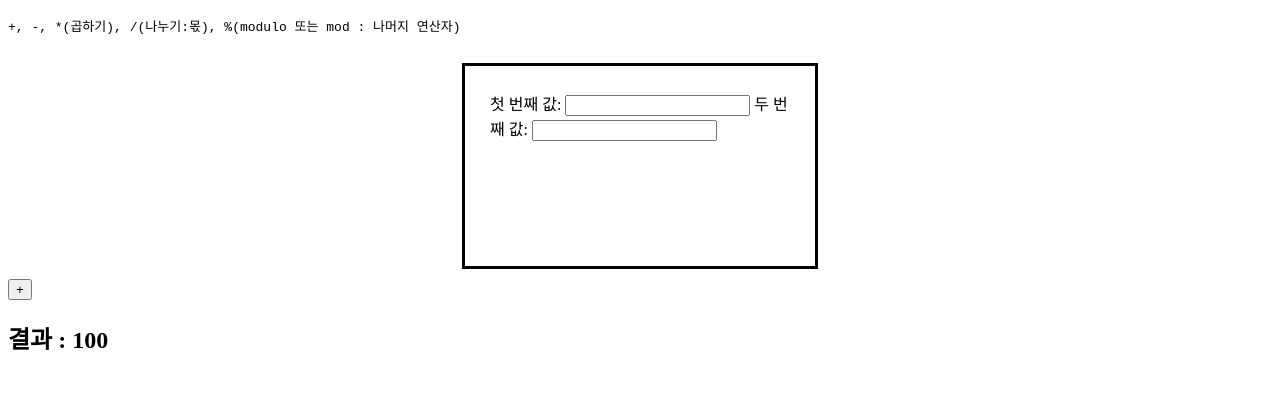
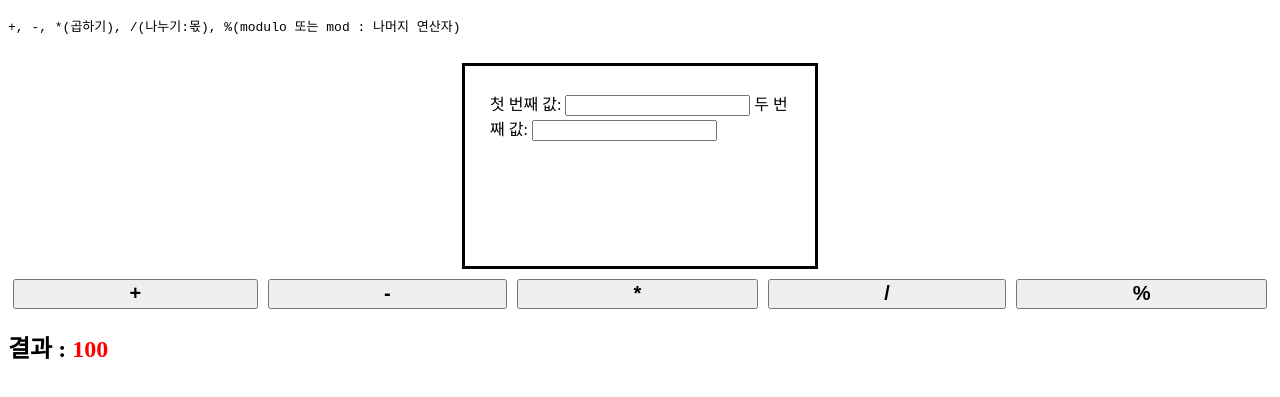
Before and after one commit to yeonhee-cho/03_JavaScript, a plain HTML site: page html/03_연산자.html in a window 1280 px wide. Shown: the part 119-516 px from the top of the page. Drawn offline with Linux system fonts and the light colour scheme.

Commit message:
[Add] 연산자 함수 실습 기능 연습

```diff
--- a/css/03_연산자.css
+++ b/css/03_연산자.css
@@ -11,3 +11,15 @@
   display: flex;
   margin-top: 10px;
 }
+
+.btn-row > button {
+  height: 30px;
+  margin: 0 5px;
+  flex-grow: 1;
+  font-size: 20px;
+  font-weight: bold;
+}
+
+#calcResult {
+  color: red;
+}
--- a/html/03_연산자.html
+++ b/html/03_연산자.html
@@ -27,8 +27,12 @@
     </div>
 
     <div class="row btn-row">
-      <!-- 버튼 클릭 시 plusFn() 함수 호출(실행) -->
+      <!-- 버튼 클릭 시 함수 호출(실행) -->
       <button type="button" onclick="plusFn()">+</button>
+      <button type="button" onclick="minusFn()">-</button>
+      <button type="button" onclick="multiFn()">*</button>
+      <button type="button" onclick="divFn()">/</button>
+      <button type="button" onclick="modFn()">%</button>
     </div>
     <div class="row">
       <h2>결과 : <span id="calcResult">100</span></h2>
--- a/js/03_연산자.js
+++ b/js/03_연산자.js
@@ -1,3 +1,4 @@
+/* + */
 function plusFn() {
   // 변수 선언
   // document(문서) : HTML 문서(파일) 내에서
@@ -28,8 +29,8 @@ function plusFn() {
     숫자만 작성된 문자열("123")을 진짜 숫자(123)으로 바꾸는 방법
     Number("123") -> 숫자 123으로 변경
   */
-  alert("두 수의 합 : " + number1 + number2); // 숫자로 변환되지 않음
-  alert("두 수의 합 : " + Number(number1) + Number(number2)); // 숫자로 변환되지 않음
+  // alert("두 수의 합 : " + number1 + number2); // 숫자로 변환되지 않음
+  // alert("두 수의 합 : " + Number(number1) + Number(number2)); // 숫자로 변환되지 않음
   alert(Number(number1) + Number(number2));
 
   /*
@@ -44,7 +45,55 @@ function plusFn() {
   // 3번 result.innerText로 수의 합을 저장해서 사용자 화면에 보여주기
 
   // result 뒤에는 소비자가 작성한 계산 값이 아니라, 우리가 더해준 계산 결과가 들어가야하기 때문에 .value 를 붙여주지 않음
-  // 계산결과
+  // + 계산결과
   const result = document.getElementById("calcResult");
   result.innerText = Number(number1) + Number(number2);
 }
+
+/* - */
+function minusFn() {
+  const number1 = document.getElementById("input1").value;
+  const number2 = document.getElementById("input2").value;
+  console.log("number1의 값 : " + number1);
+  console.log("number2의 값 : " + number2);
+
+  //  - 계산결과
+  const result = document.getElementById("calcResult");
+  result.innerText = Number(number1) - Number(number2);
+}
+
+/* * */
+function multiFn() {
+  const number1 = document.getElementById("input1").value;
+  const number2 = document.getElementById("input2").value;
+  console.log("number1의 값 : " + number1);
+  console.log("number2의 값 : " + number2);
+
+  // * 계산결과
+  const result = document.getElementById("calcResult");
+  result.innerText = Number(number1) * Number(number2);
+}
+
+/* / */
+function divFn() {
+  const number1 = document.getElementById("input1").value;
+  const number2 = document.getElementById("input2").value;
+  console.log("number1의 값 : " + number1);
+  console.log("number2의 값 : " + number2);
+
+  // / 계산결과
+  const result = document.getElementById("calcResult");
+  result.innerText = Number(number1) / Number(number2);
+}
+
+/* % */
+function modFn() {
+  const number1 = document.getElementById("input1").value;
+  const number2 = document.getElementById("input2").value;
+  console.log("number1의 값 : " + number1);
+  console.log("number2의 값 : " + number2);
+
+  // % 계산결과
+  const result = document.getElementById("calcResult");
+  result.innerText = Number(number1) % Number(number2);
+}
```
